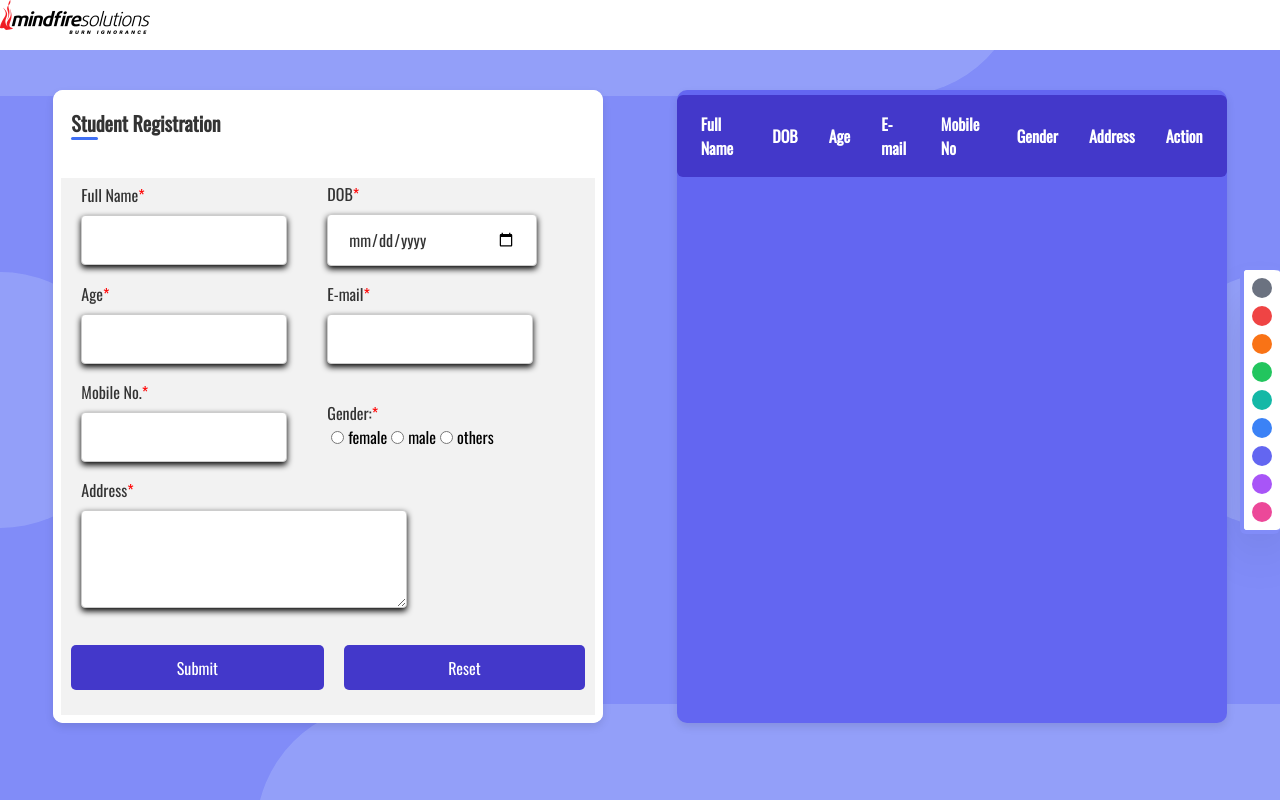
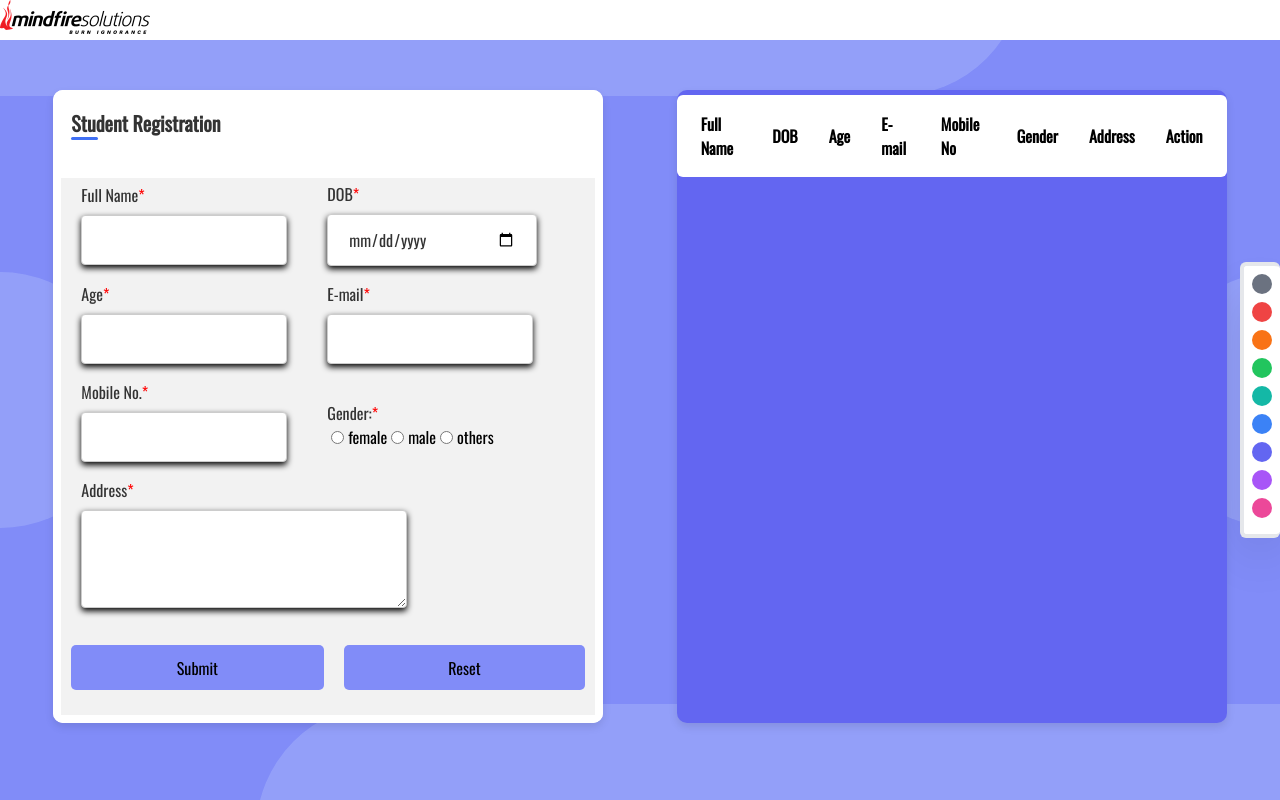
Before and after one commit to deepakyadav-01/Student_Registration, a React (Create React App) app: page / in a window 1280 px wide. Built offline with nearby package versions, Linux system fonts and the light colour scheme.

Commit message:
16/01/2024 design added using tailwind and react hooks used

```diff
--- a/public/index.html
+++ b/public/index.html
@@ -29,6 +29,7 @@
   <body>
     <noscript>You need to enable JavaScript to run this app.</noscript>
     <div id="root"></div>
+
     <!--
       This HTML file is a template.
       If you open it directly in the browser, you will see an empty page.
--- a/src/App.js
+++ b/src/App.js
@@ -1,65 +1,12 @@
-import React from "react";
+import React from 'react';
 import Home from "./components/Home";
-// import Trial from "./components/Trial";
+
 const App = () => {
+
   return (
-
- <div>
-  <div
-        class="h-screen w-screen bg-indigo-400 overflow-hidden absolute flex items-center"
-        z--1
-      >
-        <div class="w-screen h-64 absolute top-0 opacity-50 left-0 -my-40 -mx-64 bg-indigo-300 rounded-full"></div>
-        <div class="w-64 h-64 -mx-32 bg-indigo-300 opacity-50 rounded-full"></div>
-        <div class="w-64 h-64 ml-auto relative opacity-50 -mr-32 bg-indigo-300 rounded-full"></div>
-        <div class="w-screen h-64 absolute opacity-50 bottom-0 right-0 -my-40 -mx-64 bg-indigo-300 rounded-full"></div>
-      </div>
-      <div class="fixed h-screen right-0 top-0 items-center flex">
-        <div class="p-2 bg-white border-l-4 border-t-4 border-b-4 border-indigo-400 inline-flex items-center rounded-tl-lg shadow-2xl rounded-bl-lg z-10 flex-col">
-          <button
-            class="bg-gray-500 w-5 h-5 rounded-full mb-2 outline-none focus:outline-none"
-            theme-button="gray"
-          ></button>
-          <button
-            class="bg-red-500 w-5 h-5 rounded-full mb-2 outline-none focus:outline-none"
-            theme-button="red"
-          ></button>
-          <button
-            class="bg-orange-500 w-5 h-5 rounded-full mb-2 outline-none focus:outline-none"
-            theme-button="orange"
-          ></button>
-          <button
-            class="bg-green-500 w-5 h-5 rounded-full mb-2 outline-none focus:outline-none"
-            theme-button="green"
-          ></button>
-          <button
-            class="bg-teal-500 w-5 h-5 rounded-full mb-2 outline-none focus:outline-none"
-            theme-button="teal"
-          ></button>
-          <button
-            class="bg-blue-500 w-5 h-5 rounded-full mb-2 outline-none focus:outline-none"
-            theme-button="blue"
-          ></button>
-          <button
-            class="bg-indigo-500 w-5 h-5 rounded-full mb-2 outline-none focus:outline-none"
-            theme-button="indigo"
-          ></button>
-          <button
-            class="bg-purple-500 w-5 h-5 rounded-full mb-2 outline-none focus:outline-none"
-            theme-button="purple"
-          ></button>
-          <button
-            class="bg-pink-500 w-5 h-5 rounded-full outline-none focus:outline-none"
-            theme-button="pink"
-          ></button>
-        </div>
-      </div>
-      <Home/>
-      {/* <Trial/> */}
-
-
-      </div>
-
+    <div>
+      <Home />
+    </div>
   );
 };
 
--- a/src/components/App.css
+++ b/src/components/App.css
@@ -6,96 +6,12 @@ body {
     font-family: Arial, sans-serif;
     font-family: 'Oswald', sans-serif;
 }
-/* for navbar */
-.navbar{
-    display: flex;
-    background-color: #fff;
-    position: fixed;
-    width: 100%;
-    z-index:1;
-    height:50px
-}
-/* dropdown */
-.dropdown {
-    float: right;
-    margin-right: 20px;
-    display: flex;
-    align-items: center;
-}
-.dropbtn{
-    background-color: #86A7FC;
-    padding: 0.4rem;
-  font-family: sans-serif;
-  border-radius: 0.3rem;
-  cursor: pointer;
-    color: #fff;
-    margin-top: 10px;
-    margin-left:50px;
-    border-color: #86A7FC;
 
-}
-
-.bg_color {
-    display: none;
-    position:fixed;
-    background-color: transparent;
-    border-radius: 0.3rem;
-    border-color: transparent;
-    min-width: 85px;
-    box-shadow: 0 8px 16px rgba(0, 0, 0, 0.2);
-    z-index: 1;
-}
-
-.dropdown:hover .bg_color {
-    display: flex;
-    margin-left: 116px;
-}
-
-.bg_color a {
-    color: white;
-    padding: 5px 8px;
-    text-decoration: none;
-    display: block;
-}
-
-.bg_color a:hover {
-    background-color: #B6BBC4;
-    scale: 1.04;
-}
-/* ends dropdown */
-.bg_color{
-    margin-left: 25px;
-    margin-top: 5px;
-    margin-right: 6px;
-}
-.bg_color a{
-    margin: 7px;
-    text-decoration: none;
-
-    border-radius: 5px;
-}
-#brown{
-    border: 2px solid #76453B;
-    background-color: #76453B;
-}
-#purple{
-    border: 2px solid #5D3587;
-    background-color: #5D3587;
-}
-#def{
-    border: 2px solid #4070f4;
-    background-color: #4070f4;
-}
 h1.text-center.text-light {
     text-align: center;
     color: #fff;
 }
 
-.d-flex {
-    display: flex;
-    flex-wrap: wrap;
-    justify-content: space-around;
-}
 
 .card {
     background-color: #fff;
@@ -204,10 +120,10 @@ input[type="reset"] {
     width:503px ;
     border: none;
     outline: none;
-    color: #fff;
+    background-color: rgb(129 140 248);
     border-radius:5px ;
     margin:25px 10px;
-    background-color: rgb(67 56 202);
+    color:black;
 }
 
 input[type="submit"]:hover {
@@ -228,14 +144,14 @@ input[type="reset"]:hover {
 
 td,
 th {
-    border: 1px solid rgb(67 56 202);
+    border: 1px solid white;
     text-align: left;
     padding: 8px 15px;
-    color: white;
+    color: black;
 }
 
 th {
-    background-color:rgb(67 56 202);
+    background-color:white;
 }
 
 .text-light {
@@ -353,7 +269,7 @@ th {
 #tbl{
     overflow-x:auto;
     margin-top:5px;
-    background-color: rgb(67 56 202);
+    background-color: white;
 }
 
 #dob{
--- a/src/components/Form.jsx
+++ b/src/components/Form.jsx
@@ -1,10 +1,10 @@
-import React, { useState, useEffect } from "react";
+import React from "react";
 import './App.css';
 const Form = () => {
 
 
   return (
-    <div className='d-flex'>
+    <div className='d-flex flex flex-wrap justify-around'>
 
       <div className="card" id="cardform">
     <div className="p-2">
--- a/src/components/Home.jsx
+++ b/src/components/Home.jsx
@@ -1,14 +1,76 @@
-import React from 'react';
-
+import React, { useState } from 'react';
 import Navbar from "./NavBar";
 import Table from "./Table";
 import Form from "./Form";
 
+const Home = () => {
+  const [themeColor, setThemeColor] = useState('indigo'); // Default theme color
+  const changeTheme = (color) => {
+    setThemeColor(color);
+    document.getElementById('cardtable').style.backgroundColor=color;
+    document.getElementById('submit').style.backgroundColor=color;
+    document.getElementById('reset').style.backgroundColor=color;
+document.getElementById('btn_gray').addEventListener('click',function(){
+  document.body.style.backgroundColor='#9ca3af';
+});
+document.getElementById('btn_red').addEventListener('click',function(){
+  document.body.style.backgroundColor='#f87171';
+});
+document.getElementById('btn_orange').addEventListener('click',function(){
+  document.body.style.backgroundColor='#fb923c';
+});
+document.getElementById('btn_green').addEventListener('click',function(){
+  document.body.style.backgroundColor='#4ade80';
+});
+document.getElementById('btn_teal').addEventListener('click',function(){
+  document.body.style.backgroundColor='#2dd4bf';
+});
+document.getElementById('btn_blue').addEventListener('click',function(){
+  document.body.style.backgroundColor='#60a5fa';
+});
+document.getElementById('btn_indigo').addEventListener('click',function(){
+  document.body.style.backgroundColor='#818cf8';
+});
+document.getElementById('btn_purple').addEventListener('click',function(){
+  document.body.style.backgroundColor='#c084fc';
+});
+document.getElementById('btn_pink').addEventListener('click',function(){
+  document.body.style.backgroundColor='#f472b6';
+});
 
-const Home = () => {
+  };
+
+
   return (
     <div className='flex flex-wrap justify-evenly '>
+        <div
+        className={`h-screen w-screen bg-${themeColor}-400 overflow-hidden absolute flex items-center`} id='main_bg'
+        style={{ zIndex: -1 }}
+      >
+        <div className={`w-screen h-64 absolute top-0 opacity-50 left-0 -my-40 -mx-64 bg-${themeColor}-300 rounded-full`}></div>
+        <div className={`w-64 h-64 -mx-32 bg-${themeColor}-300 opacity-50 rounded-full`} id='des_1'></div>
+        <div className={`w-64 h-64 ml-auto relative opacity-50 -mr-32 bg-${themeColor}-300 rounded-full`} id='des_2'></div>
+        <div className={`w-screen h-64 absolute opacity-50 bottom-0 right-0 -my-40 -mx-64 bg-${themeColor}-300 rounded-full`} id='des_3'></div>
+      </div>
 
+      <div className="fixed h-screen right-0 top-0 items-center flex">
+        <div className={`p-2 bg-white border-l-4 border-t-4 border-b-4 border-${themeColor}-300 inline-flex items-center rounded-tl-lg shadow-2xl rounded-bl-lg z-10 flex-col`}>
+          {/* Theme buttons */}
+          {['gray', 'red', 'orange', 'green', 'teal', 'blue', 'indigo', 'purple', 'pink'].map((color) => (
+            <button
+              key={color}
+              id={`btn_${color}`}
+              className={`bg-${color}-500 w-5 h-5 rounded-full mb-2 outline-none focus:outline-none`}
+              onClick={() => changeTheme(color)}
+            ></button>
+          ))}
+        </div>
+        <div className='hidden bg-gray-300 bg-red-300 bg-orange-300 bg-green-300 bg-teal-300 bg-blue-300 bg-indigo-300 bg-purple-300 bg-pink-300'/>
+        <div className='hidden bg-gray-400 bg-red-400 bg-orange-400 bg-green-400 bg-teal-400 bg-blue-400 bg-indigo-400 bg-purple-400 bg-pink-400'/>
+        <div className='hidden bg-gray-500 bg-red-500 bg-orange-500 bg-green-500 bg-teal-500 bg-blue-500 bg-indigo-500 bg-purple-500 bg-pink-500'/>
+
+
+      </div>
       <Navbar/>
         <Form/>
         <Table/>
--- a/src/components/NavBar.jsx
+++ b/src/components/NavBar.jsx
@@ -1,8 +1,8 @@
-import React, { useState, useEffect } from "react";
+import React from "react";
 import "./App.css";
 const NavBar = () => {
   return (
-    <div className="navbar">
+    <div className="navbar flex fixed bg-white w-screen h-10 z-10">
 
       <div className="logo">
         <img src="logo.png" alt="Logo" width="150" height="50" />
--- a/src/components/Table.jsx
+++ b/src/components/Table.jsx
@@ -1,11 +1,11 @@
-import React, { useState, useEffect } from "react";
+import React from "react";
 import './App.css';
 const Table = () => {
 
   return (
-    <div className='d-flex'>
+    <div className='d-flex flex flex-wrap justify-around'>
      <div className="card" id="cardtable">
-    <div className="bg-primary p-2" id="tbl">
+    <div className="bg-primary p-2" id="tbl" >
       <table className="list" id="studentList">
       <thead>
         <tr>
@@ -16,7 +16,7 @@ const Table = () => {
           <th>Mobile No</th>
           <th>Gender</th>
           <th>Address</th>
-          <th>Action</th>
+          <th id="th_hea">Action</th>
         </tr>
       </thead>
       <tbody class="text-light"></tbody>
```
